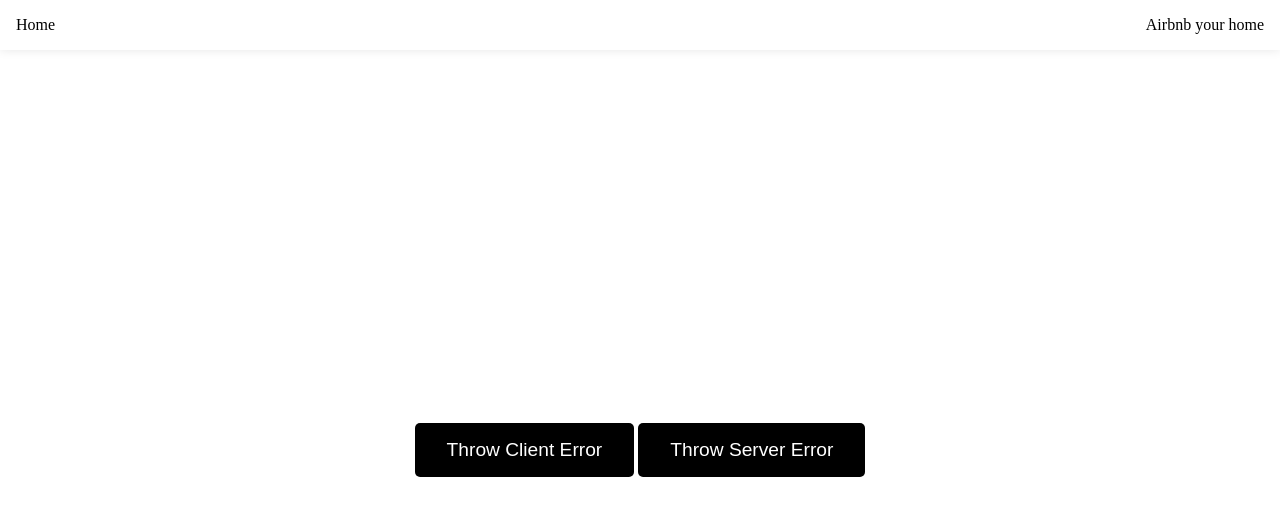
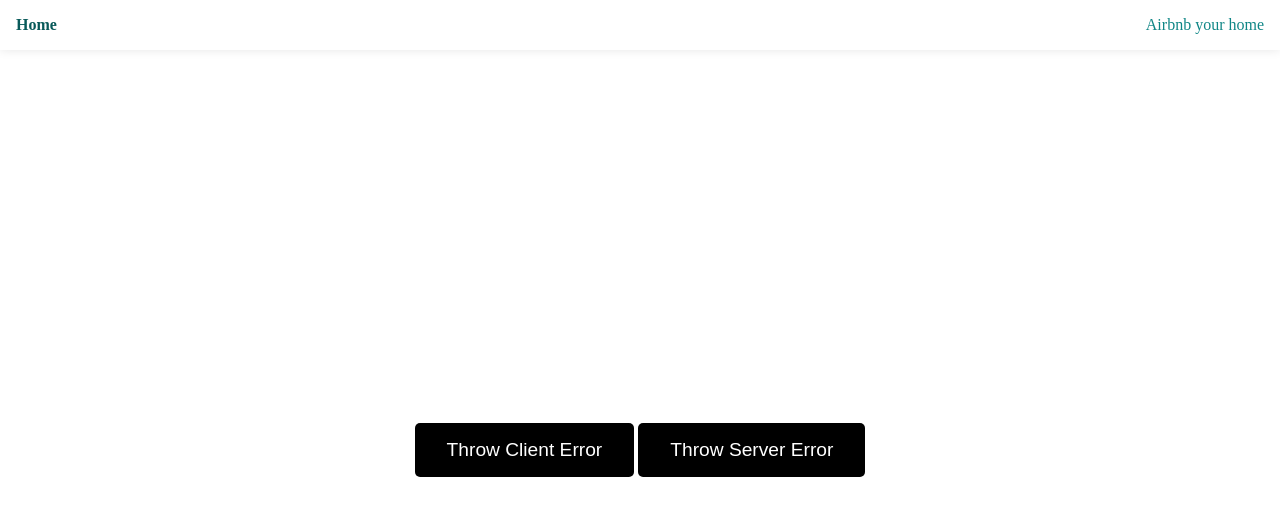
Before and after one commit to cesarnml/sentry-sveltekit, a SvelteKit app: page / in a window 1280 px wide. Shown: the top 516 px of the page. Built offline with nearby package versions, Linux system fonts and the light colour scheme.

Commit message:
feat(ui): add active styles to navbar

```diff
--- a/src/routes/+layout.svelte
+++ b/src/routes/+layout.svelte
@@ -1,4 +1,5 @@
 <script>
+	import { page } from '$app/stores';
 	import PageTransition from '../lib/components/PageTransition.svelte';
 	export let data;
 
@@ -6,8 +7,8 @@
 </script>
 
 <nav>
-	<a href="/">Home</a>
-	<a href="/host/homes">Airbnb your home</a>
+	<a href="/" class:active={$page.url.pathname === '/'}>Home</a>
+	<a href="/host/homes" class:active={$page.url.pathname === '/host/homes'}>Airbnb your home</a>
 </nav>
 <PageTransition {pathname}>
 	<slot />
@@ -23,10 +24,14 @@
 		box-shadow: 0 0 10px rgba(0, 0, 0, 0.1);
 	}
 	a {
-		color: #000;
+		color: rgb(15, 134, 134);
 		text-decoration: none;
 	}
 	a:hover {
 		text-decoration: underline;
 	}
+	.active {
+		color: rgb(9, 90, 90);
+		font-weight: bold;
+	}
 </style>
```
